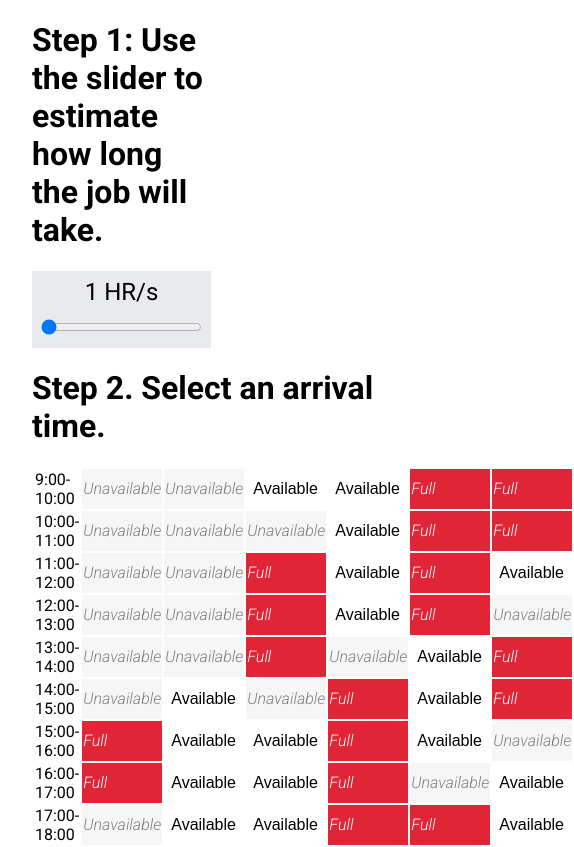
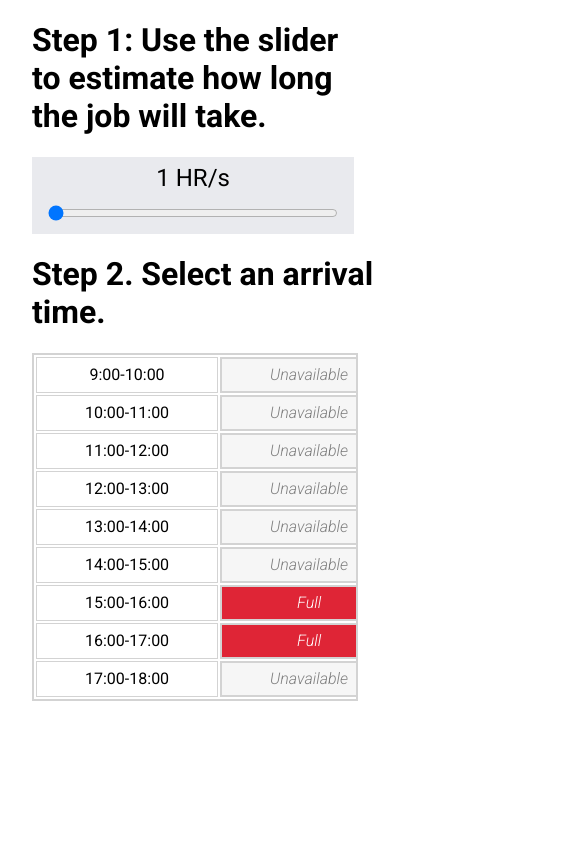
Before and after one commit to CFaut/dev200_assessment, a React (Create React App) app: page / in a window 390 px wide. Shown: the whole page, 574 px wide, since content can reach past the window. Built offline with nearby package versions, Linux system fonts and the light colour scheme.

Commit message:
Responsiveness media queries

```diff
--- a/src/css/slider.css
+++ b/src/css/slider.css
@@ -30,3 +30,17 @@
     border-radius: 50%;
     cursor: pointer;
   }
+
+
+
+  @media only screen and (max-width: 1000px) {
+    .slider-component {
+      width: 70%;
+    }
+  }
+
+  @media only screen and (max-width: 800px) {
+    .slider-component {
+     width: 90%;
+    }
+  }
--- a/src/css/table.css
+++ b/src/css/table.css
@@ -1,7 +1,30 @@
+.table {
+    width: 100%;
+    margin-bottom: 2em;
+}
+
+.booking-table {
+  overflow-x: auto;
+  border: 2px solid lightgray;
+  margin-right: 2em;
+}
+
 .cell {
     font-family: "Roboto", sans-serif;
     font-weight: 300;
     font-style: italic;
+    width: 10em;
+    height: 2em;
+    text-align: center;
+    border: 2px solid lightgray;
+  }
+
+  .table-time {
+    width: 10em;
+    height: 2em;
+    text-align: center;
+    border: 1px solid lightgray;
+    text-wrap: nowrap;
   }
 
   .full {
@@ -16,8 +39,12 @@
 
   .available {
     background-color: white;
+    font-size: 1em;
     border: none;
-    font-size: 1em;
+    color: black;
+    font-family: "Roboto", sans-serif;
+    font-weight: 300;
+    font-style: italic;
   }
 
   .available :hover {
@@ -28,3 +55,27 @@
     background-color: #459d49;
     color: white
   }
+
+  @media only screen and (max-width: 1000px) {
+      .booking-table {
+        background-color: 70%;
+      }
+
+      .table-time {
+        padding: 0 3em;
+      }
+
+      .cell {
+        padding: 0 3em;
+      }
+  }
+
+  @media only screen and (max-width: 2000px) {
+    .cell {
+      padding: 0 3em;
+    }
+
+    .table-time {
+      padding: 0 3em;
+    }
+}
```
